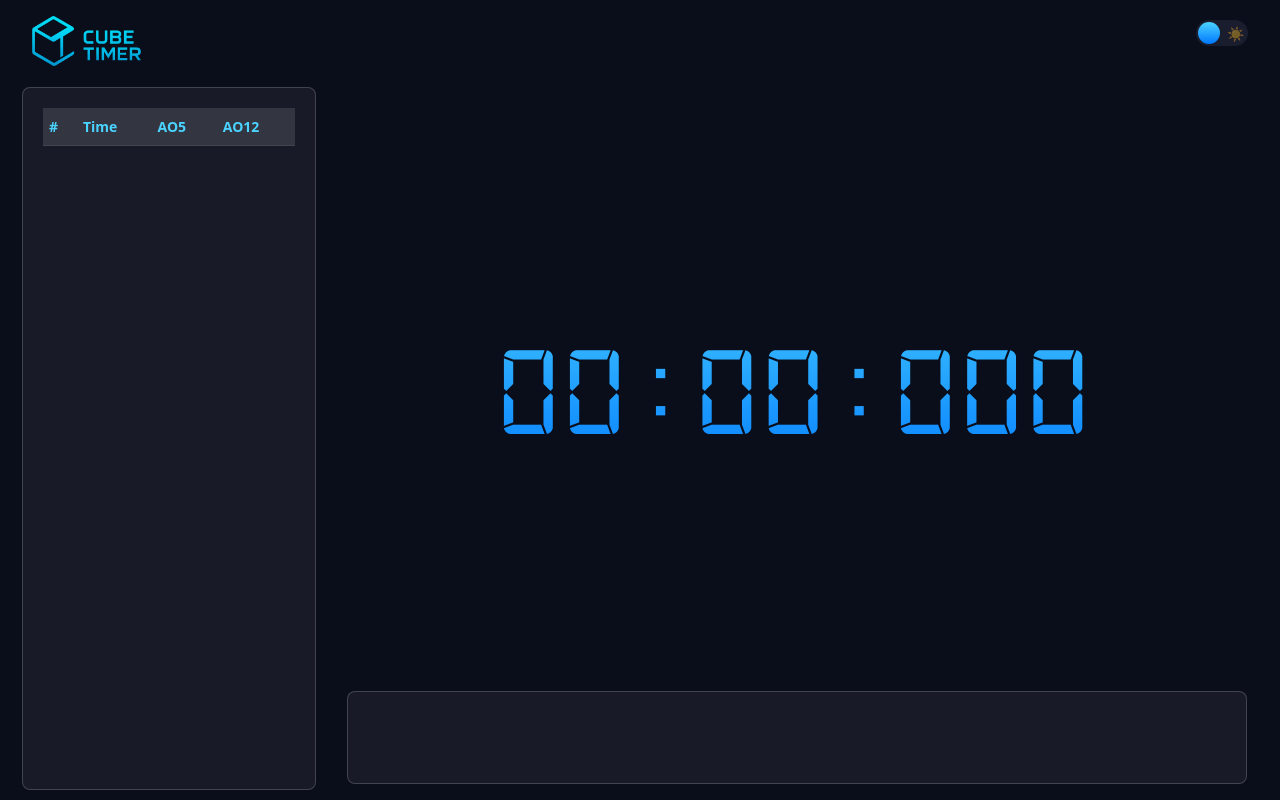
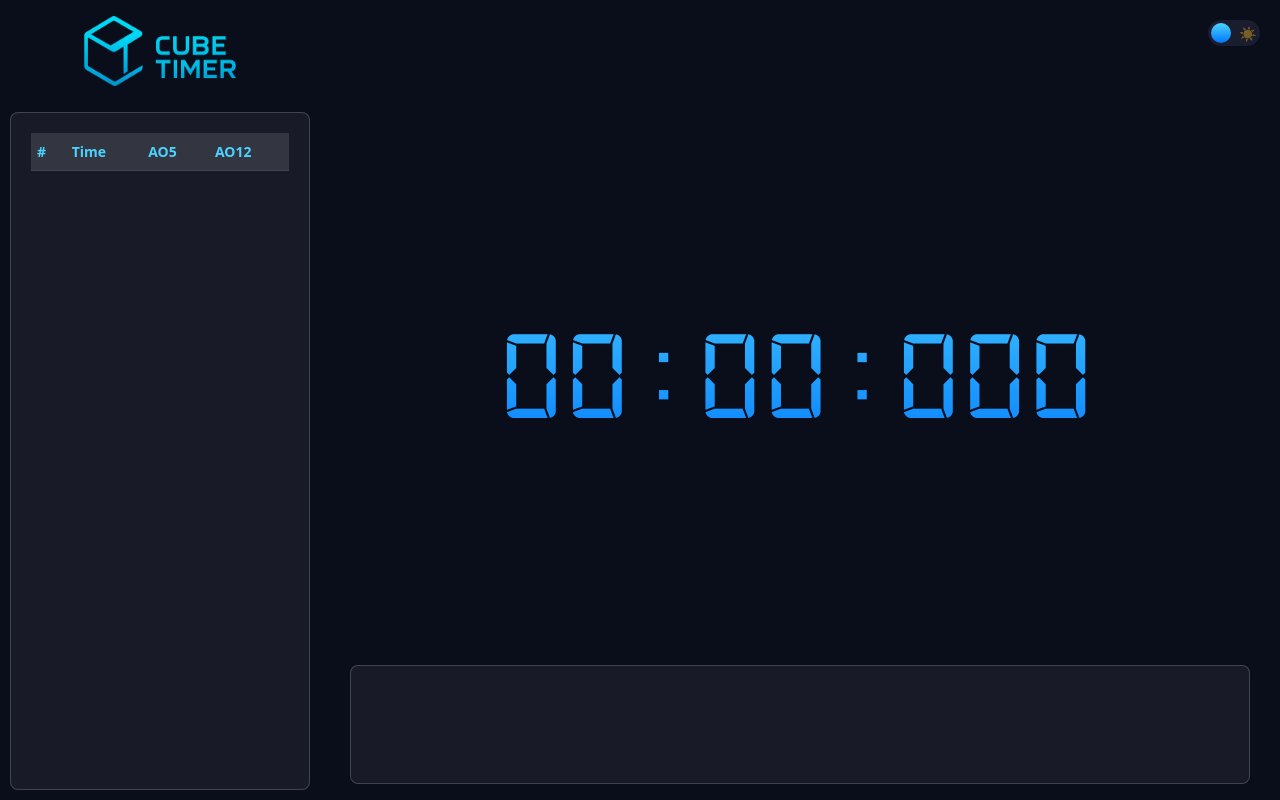
Before and after one commit to frocky10/cubetimer.nl, a PHP site: page / in a window 1280 px wide. Run offline with PHP 8.4, Linux system fonts and the light colour scheme; lists and menus that the app fills with data are empty.

Commit message:
Fix issues with the light mode toggle and layout

```diff
--- a/public_html/Script/script.js
+++ b/public_html/Script/script.js
@@ -59,6 +59,6 @@
 toggle.addEventListener('click', () => {
     const isDark = html.getAttribute('data-theme') === 'dark';
     html.setAttribute('data-theme', isDark ? 'light' : 'dark');
-    moonIcon.classList.toggle('active', !isDark);
-    sunIcon.classList.toggle('active', isDark);
+    moonIcon.classList.toggle('active', isDark);
+    sunIcon.classList.toggle('active', !isDark);
 });
--- a/public_html/Style/style.css
+++ b/public_html/Style/style.css
@@ -39,7 +39,7 @@
     color: inherit;
 }
 
-/* LOGO */
+/* Header */
 header {
     min-height: 70px;
 }
@@ -53,10 +53,47 @@
     margin-left: 20px;
 }
 
+/* Sidebar Logo (Desktop) */
+.logo-sidebar-wrapper {
+    flex-shrink: 0;
+    min-height: 70px;
+}
+
+#logo-sidebar {
+    height: 50px;
+    width: auto;
+    object-fit: contain;
+    pointer-events: none;
+    user-select: none;
+}
+
+/* Larger logo on desktop */
+@media (min-width: 992px) {
+    #logo-sidebar {
+        height: 70px;
+    }
+
+    .logo-sidebar-wrapper {
+        min-height: 100px;
+    }
+}
+
+/* Header Logo (Mobile) */
+.logo-header-wrapper {
+    flex-shrink: 0;
+}
+
+#logo-header {
+    height: 50px;
+    width: auto;
+    object-fit: contain;
+    pointer-events: none;
+    user-select: none;
+}
+
 /* Times Table Sidebar */
-main.row {
+.row {
     min-height: 0; /* Critical for flex children to respect height constraints */
-    height: 100%;
 }
 
 aside {
@@ -219,7 +256,7 @@
     display: flex;
     align-items: center;
     justify-content: space-between;
-    padding: 0 4px;
+    padding: 0 3px;
     position: relative;
     cursor: pointer;
     transition: background 0.3s ease;
@@ -233,6 +270,12 @@
     font-size: 14px;
     opacity: 0.4;
     transition: opacity 0.3s ease;
+    z-index: 1;
+    display: flex;
+    align-items: center;
+    justify-content: center;
+    width: 20px;
+    height: 20px;
 }
 
 .toggle-icon.active {
@@ -241,17 +284,18 @@
 
 .toggle-knob {
     position: absolute;
-    top: 2px;
-    left: 2px;
-    width: 22px;
-    height: 22px;
+    top: 3px;
+    left: 3px;
+    width: 20px;
+    height: 20px;
     background: var(--toggle-knob);
     border-radius: 50%;
     transition: transform 0.3s ease;
+    z-index: 2;
 }
 
 [data-theme="light"] .toggle-knob {
-    transform: translateX(33px);
+    transform: translateX(26px);
 }
 
 /* Scrambles */
@@ -268,6 +312,16 @@
     line-height: 1.6;
     overflow-y: auto;
     text-align: center;
+}
+
+/* Larger scramble bar on desktop */
+@media (min-width: 992px) {
+    .ScrambleBox {
+        max-height: 200px;
+        min-height: 100px;
+        padding: 20px;
+        font-size: clamp(1rem, 2.5vw, 1.5rem);
+    }
 }
 
 [data-theme="light"] .ScrambleBox {
--- a/public_html/index.html
+++ b/public_html/index.html
@@ -16,23 +16,13 @@
     <script src="https://cdn.jsdelivr.net/npm/bootstrap@5.3.3/dist/js/bootstrap.bundle.min.js" integrity="sha384-YvpcrYf0tY3lHB60NNkmXc5s9fDVZLESaAA55NDzOxhy9GkcIdslK1eN7N6jIeHz" crossorigin="anonymous"></script>
     </head>
     <body>
-        <div class="container-fluid h-100 d-flex flex-column">
-            <!-- Header -->
-            <header class="position-relative py-3">
-                <img id="logo" src="Pictures\CubeTimerLogo_V2.png" alt="Logo" />
-                <div class="toggle-wrapper">
-                    <div class="toggle" id="theme-toggle">
-                        <span class="toggle-icon moon active">🌙</span>
-                        <span class="toggle-icon sun">☀️</span>
-                        <div class="toggle-knob"></div>
-                    </div>
-                </div>
-            </header>
-
-            <!-- Main Content Area -->
-            <main class="row flex-grow-1 g-0 overflow-hidden">
+        <div class="container-fluid h-100 g-0">
+            <div class="row h-100 g-0">
                 <!-- Sidebar: Times Table -->
                 <aside class="col-lg-3 col-md-4 col-12 order-lg-1 order-2 d-flex flex-column">
+                    <div class="logo-sidebar-wrapper d-flex justify-content-center py-3 d-none d-lg-flex">
+                        <img id="logo-sidebar" src="Pictures\CubeTimerLogo_V2.png" alt="Logo" />
+                    </div>
                     <div id="times-table">
                         <table class="table table-hover mb-0">
                             <thead>
@@ -50,17 +40,31 @@
 
                 <!-- Main Timer Area -->
                 <div class="col-lg-9 col-md-8 col-12 order-lg-2 order-1 d-flex flex-column">
+                    <!-- Header -->
+                    <header class="position-relative py-3 flex-shrink-0">
+                        <div class="logo-header-wrapper d-flex justify-content-center d-lg-none mb-2">
+                            <img id="logo-header" src="Pictures\CubeTimerLogo_V2.png" alt="Logo" />
+                        </div>
+                        <div class="toggle-wrapper">
+                            <div class="toggle" id="theme-toggle">
+                                <span class="toggle-icon moon active">🌙</span>
+                                <span class="toggle-icon sun">☀️</span>
+                                <div class="toggle-knob"></div>
+                            </div>
+                        </div>
+                    </header>
+
                     <div class="flex-grow-1 d-flex align-items-center justify-content-center position-relative">
                         <div id="timer">00:00:000</div>
                     </div>
 
                     <!-- Scrambles at bottom of main component -->
-                    <footer class="py-3">
+                    <footer class="py-3 flex-shrink-0">
                         <div id="Scrambles" class="ScrambleBox mx-auto">
                         </div>
                     </footer>
                 </div>
-            </main>
+            </div>
         </div>
     </body>
 </html>
```
